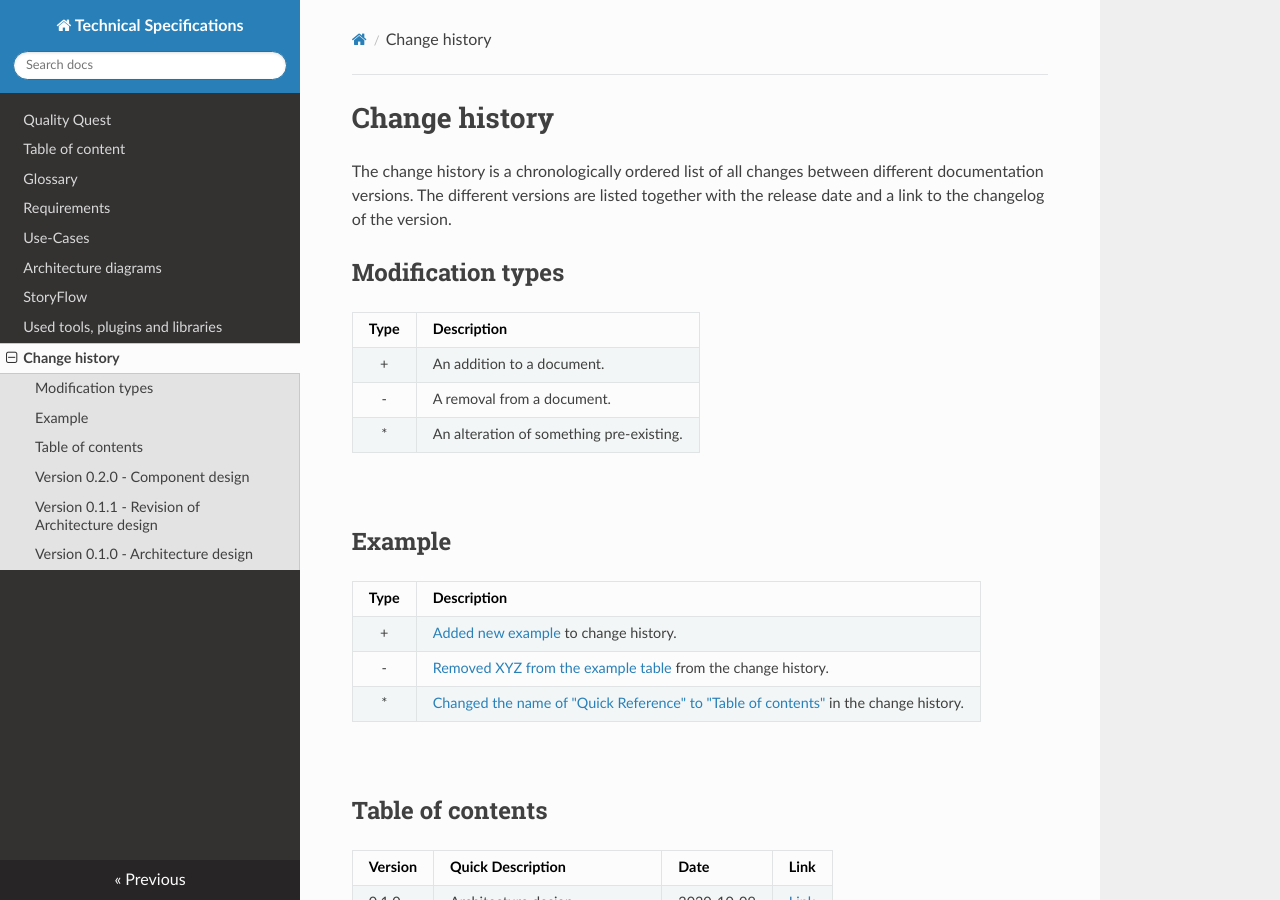
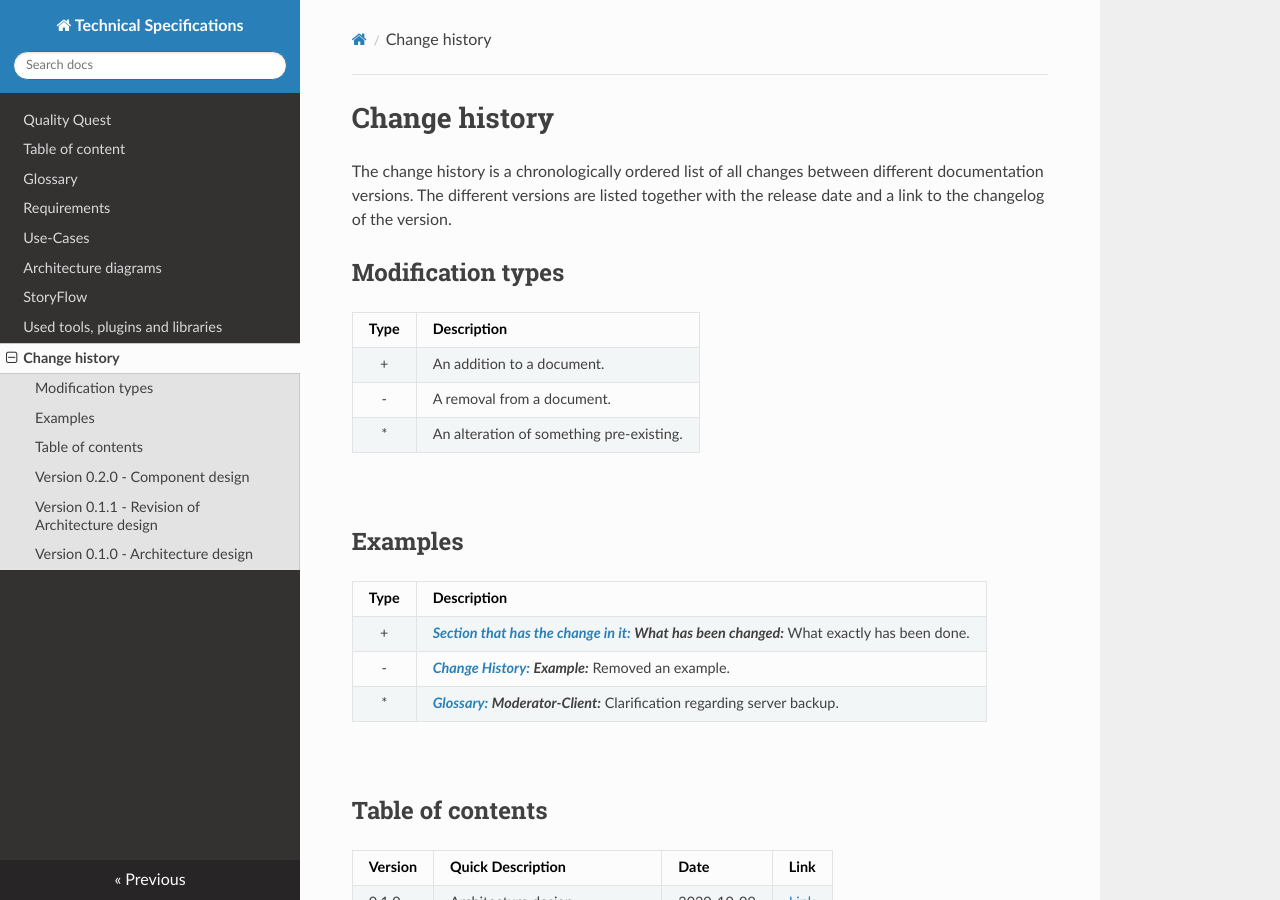
Before and after one commit to Brotenko/QualityQuest, an MkDocs documentation site: the page built from Docs/Technical Specifications/docs/changehistory.md, in a window 1280 px wide and 900 px high. Built offline with MkDocs 1.6.1, drawn with Linux system fonts in a browser that asks for light colours; nearby versions of some CDN libraries.

Commit message:
Updated the ChangeHistory examples.

```diff
--- a/Docs/Technical Specifications/docs/changehistory.md
+++ b/Docs/Technical Specifications/docs/changehistory.md
@@ -12,13 +12,13 @@ The change history is a chronologically ordered list of all changes between diff
 
 </br>
 
-## Example
+## Examples
 
 | Type  | Description                                                                                               |
 | :---: | :-------------------------------------------------------------------------------------------------------- |
-|   +   | [Added new example](#example) to change history.                                                          |
-|   -   | [Removed XYZ from the example table](#example) from the change history.                                   |
-|   *   | [Changed the name of "Quick Reference" to "Table of contents"](#table-of-contents) in the change history. |
+|   +   | **[_Section that has the change in it:_](#examples) _What has been changed:_** What exactly has been done.                                                          |
+|   -   | **[_Change History:_](#examples) _Example:_** Removed an example.                                   |
+|   *   | **[_Glossary:_](/glossary) _Moderator-Client:_** Clarification regarding server backup. |
 
 </br>
 
```
